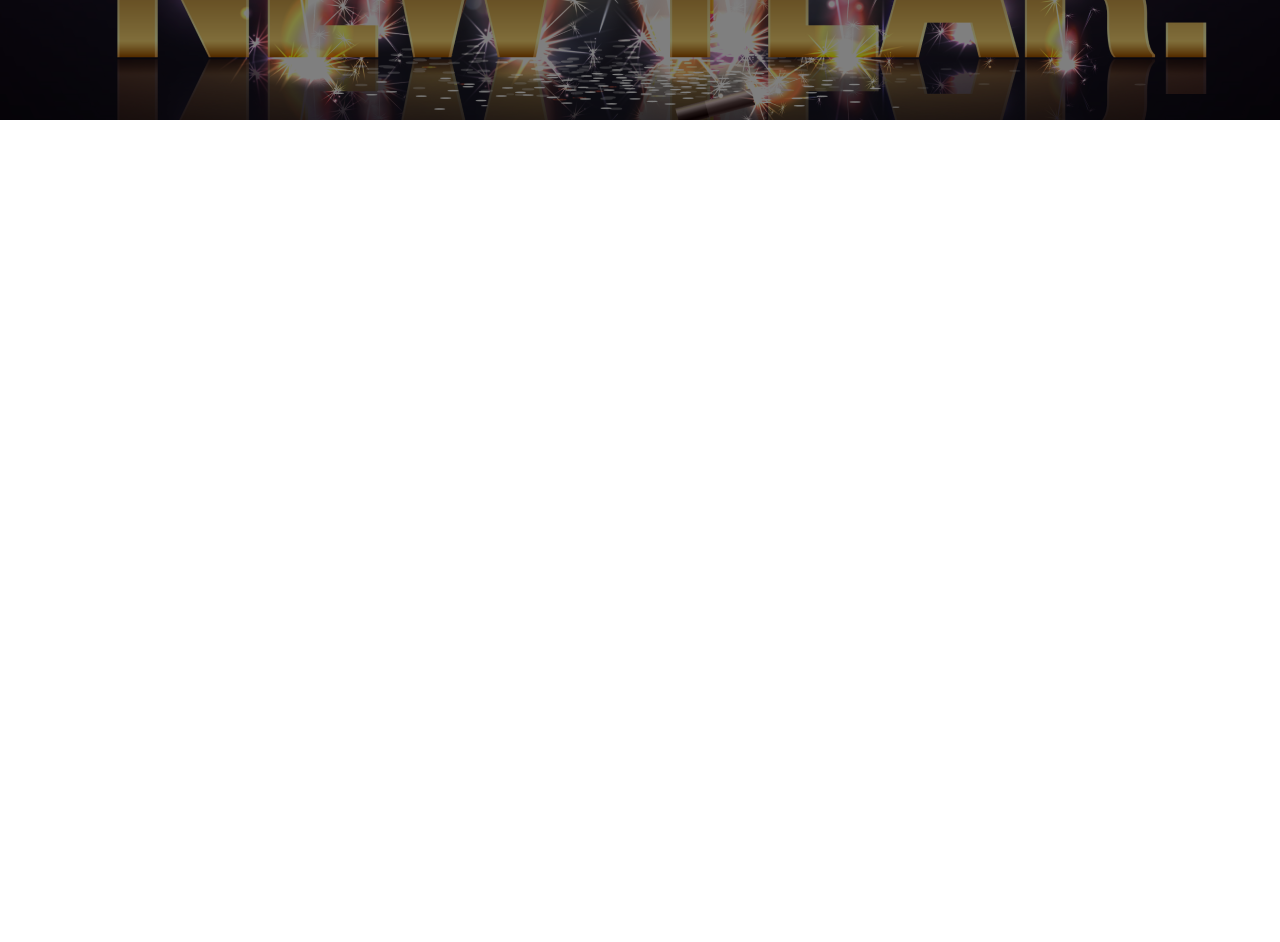
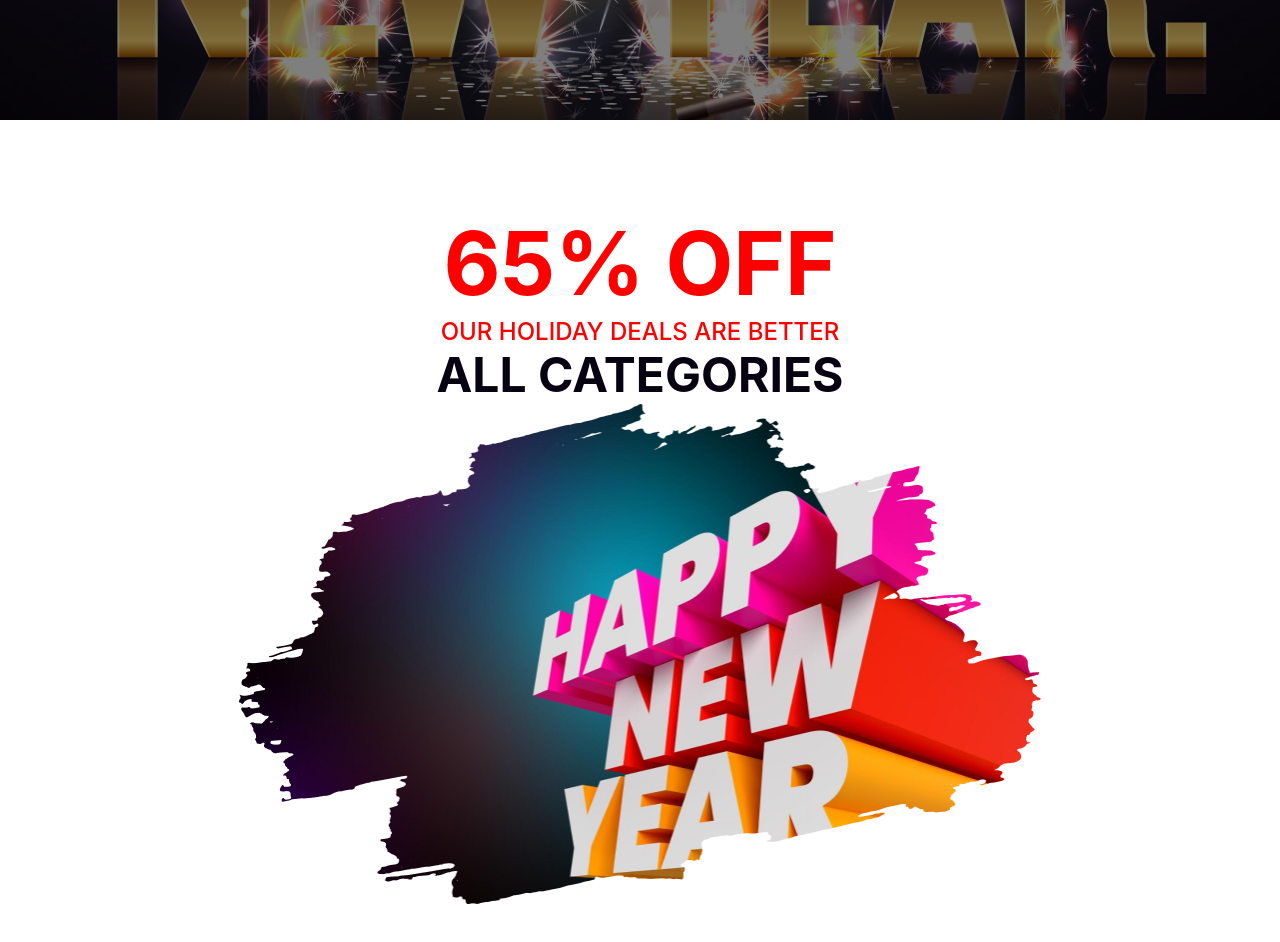
Before and after one commit to alnomanbd/new-year-offer, a plain HTML site: page index.html in a window 1280 px wide. Shown: the part 500-1442 px from the top of the page. Before the commit the page ends 800 px from the top, so only its background shows below. Drawn offline with Linux system fonts and the light colour scheme.

Commit message:
added 65% section

```diff
--- a/css/style.css
+++ b/css/style.css
@@ -1,31 +1,31 @@
-@import url('https://fonts.googleapis.com/css2?family=Merriweather:ital,wght@0,300;0,400;0,700;0,900;1,300;1,400;1,700;1,900&display=swap');
+@import url("https://fonts.googleapis.com/css2?family=Merriweather:ital,wght@0,300;0,400;0,700;0,900;1,300;1,400;1,700;1,900&display=swap");
 
-*{
+* {
   box-sizing: border-box;
   margin: 0;
   padding: 0;
 }
 
-body{
+body {
   font-family: "Merriweather", serif;
 }
 
 /* Banner Section Styles Start From Here */
-.banner-container{
+.banner-container {
   max-width: 1320px;
   margin: 0px auto;
   border: 0px solid tomato;
   min-height: 600px;
   margin-top: 20px;
-    background-color: rgba(0,0,0,0.5);
-    background-image: url('/images/Banner\ Image.png');
+  background-color: rgba(0, 0, 0, 0.5);
+  background-image: url("/images/banner-image.png");
   background-position: center;
   background-repeat: no-repeat;
   background-size: cover;
   background-blend-mode: overlay;
 }
 
-.banner-content{
+.banner-content {
   height: 600px;
   display: flex;
   flex-direction: column;
@@ -34,13 +34,67 @@ body{
   text-align: center;
 }
 
-.banner-content p{
+.banner-content p {
   color: white;
   font-size: 32px;
   font-weight: 400;
 }
-.banner-content h1{
+.banner-content h1 {
   color: white;
   font-size: 72px;
   font-weight: 900;
 }
+
+/* 65% section style starts from here */
+.sixtyfive-percent-section-container {
+  width: 802.9px;
+  height: 806px;
+  margin: 0 auto;
+  margin-top: 90px;
+  border: 0px solid tomato;
+}
+.sixtyfive-percent-section-content{
+    display: flex;
+    flex-direction: column;
+    justify-content: center;
+    align-items: center;
+}
+.sixtyfive-percent-section-content h1 {
+  color: rgb(255, 0, 0);
+  font-family: Inter;
+  font-size: 88px;
+  font-weight: 700;
+  line-height: 107px;
+  letter-spacing: 0%;
+  text-align: center;
+}
+
+.sixtyfive-percent-section-content p {
+  color: rgb(255, 0, 0);
+  font-family: Inter;
+  font-size: 24px;
+  font-weight: 500;
+  line-height: 29px;
+  letter-spacing: 0%;
+  text-align: center;
+}
+
+.sixtyfive-percent-section-content h3 {
+  color: rgb(7, 2, 17);
+  font-family: Inter;
+  font-size: 48px;
+  font-weight: 700;
+  line-height: 58px;
+  letter-spacing: 0%;
+  text-align: center;
+}
+
+.image-container{
+    width: 802.9px;
+    height: 500px;
+}
+
+.image-container img{
+    width: 100%;
+    height: 100%;
+}
--- a/index.html
+++ b/index.html
@@ -14,7 +14,17 @@
         </div>
     </header>
     <main>
-
+        <!-- 65% Section starts from here -->
+        <section class="sixtyfive-percent-section-container">
+            <div class="sixtyfive-percent-section-content">
+                <h1>65% OFF</h1>
+                <p>OUR HOLIDAY DEALS ARE BETTER</p>
+                <h3>ALL CATEGORIES</h3>
+            </div>
+            <div class="image-container">
+                <img src="images/new-year.png" alt="">
+            </div>
+        </section>
     </main>
     <footer>
 
```
Also changed, not shown: images/banner-image.png (renamed from images/Banner Image.png), images/new-year.png (renamed from images/New Year Photo.png). Lines whose indentation alone changed are shown as unchanged.
